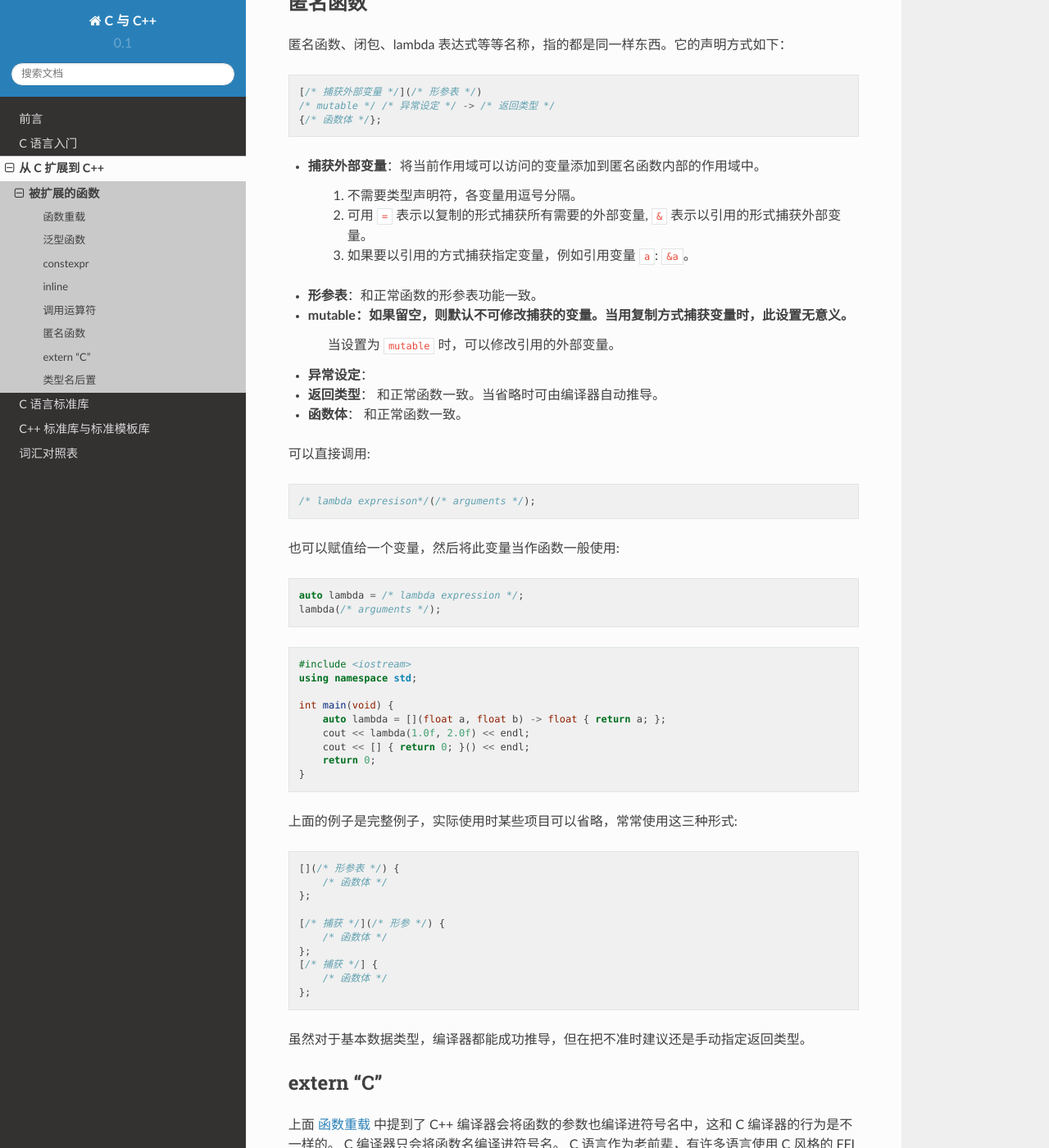
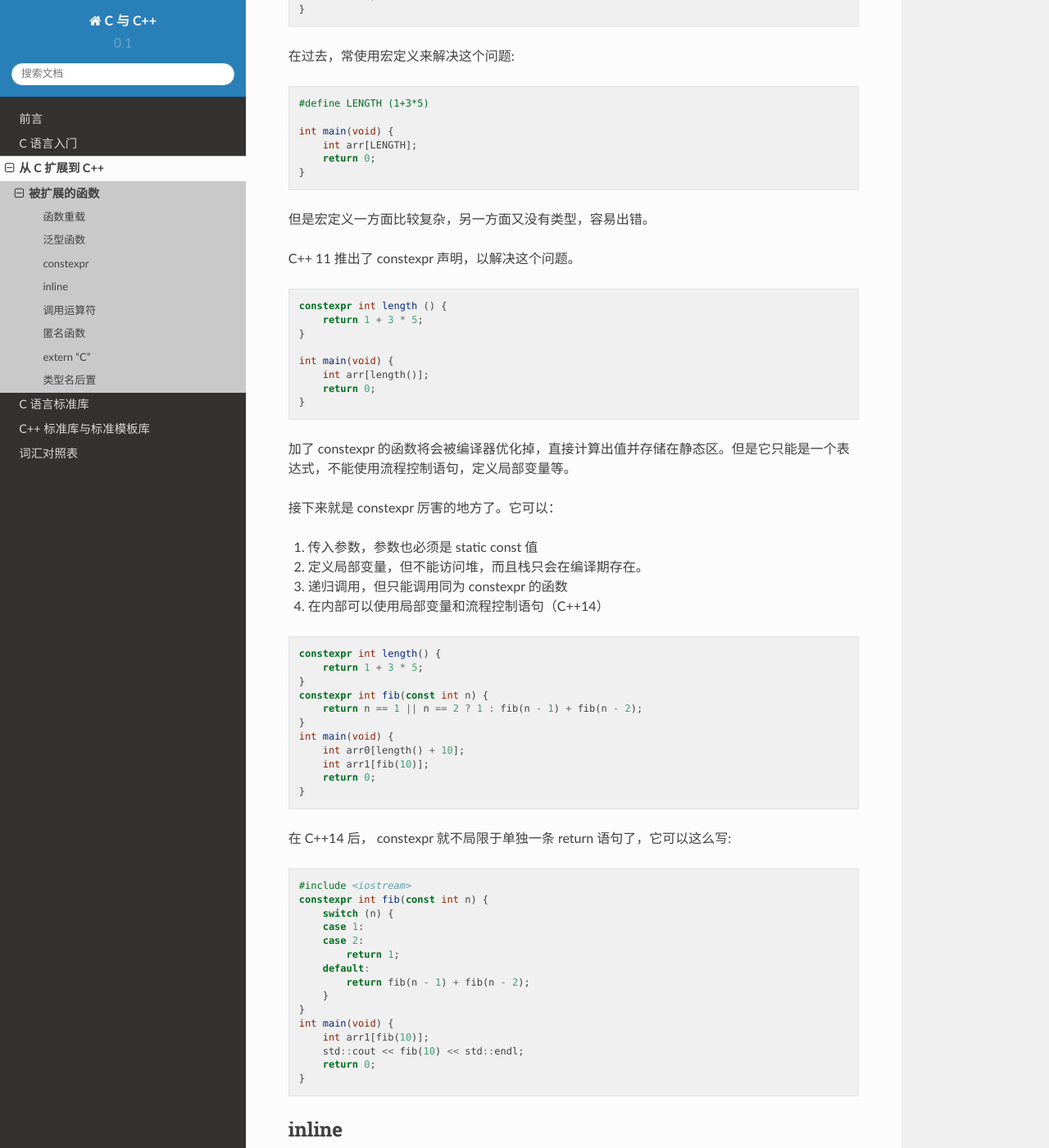
Before and after one commit to zombie110year/c-cpp, a Sphinx documentation site: the page built from source/extend-c/functions.rst, in a window 1280 px wide and 1400 px high, scrolled down 2902 px. Shown: the whole window at 82% size. Built offline with Sphinx 7.4.7 and the Read the Docs theme 2.0.0, drawn with Linux system fonts in a browser that asks for light colours; some of the changed text lies outside the part shown.

Commit message:
:sparkles: extend-c/function constexpr

```diff
--- a/source/extend-c/functions.rst
+++ b/source/extend-c/functions.rst
@@ -122,6 +122,89 @@ C++ 的泛型和函数重载是一样的原理：编辑器统计调用泛型函
 constexpr
 =========
 
+有一些表达式，无论在任何情况下都能求出唯一的值，并且没有任何副作用，这种表达式实际上在编译期间就会被编译器优化为静态常量。
+
+但是如果希望在程序中多处调用的话，就不得不重复书写相同的表达式。
+
+由于在栈上定义的数组是在编译期就分配内存的，因此它的长度必须是一个静态常量，我们可以利用这一性质来检验常量表达式。
+
+.. code:: cpp
+
+    int main(void) {
+        int arr[1 + 3 * 5]; // 长度为 16
+        return 0;
+    }
+
+在过去，常使用宏定义来解决这个问题:
+
+.. code:: cpp
+
+    #define LENGTH (1+3*5)
+
+    int main(void) {
+        int arr[LENGTH];
+        return 0;
+    }
+
+但是宏定义一方面比较复杂，另一方面又没有类型，容易出错。
+
+C++ 11 推出了 constexpr 声明，以解决这个问题。
+
+.. code:: cpp
+
+    constexpr int length () {
+        return 1 + 3 * 5;
+    }
+
+    int main(void) {
+        int arr[length()];
+        return 0;
+    }
+
+加了 constexpr 的函数将会被编译器优化掉，直接计算出值并存储在静态区。但是它只能是一个表达式，不能使用流程控制语句，定义局部变量等。
+
+接下来就是 constexpr 厉害的地方了。它可以：
+
+1. 传入参数，参数也必须是 static const 值
+2. 定义局部变量，但不能访问堆，而且栈只会在编译期存在。
+3. 递归调用，但只能调用同为 constexpr 的函数
+4. 在内部可以使用局部变量和流程控制语句（C++14）
+
+.. code:: cpp
+
+    constexpr int length() {
+        return 1 + 3 * 5;
+    }
+    constexpr int fib(const int n) {
+        return n == 1 || n == 2 ? 1 : fib(n - 1) + fib(n - 2);
+    }
+    int main(void) {
+        int arr0[length() + 10];
+        int arr1[fib(10)];
+        return 0;
+    }
+
+在 C++14 后， constexpr 就不局限于单独一条 return 语句了，它可以这么写:
+
+.. code:: cpp
+
+    #include <iostream>
+    constexpr int fib(const int n) {
+        switch (n) {
+        case 1:
+        case 2:
+            return 1;
+        default:
+            return fib(n - 1) + fib(n - 2);
+        }
+    }
+    int main(void) {
+        int arr1[fib(10)];
+        std::cout << fib(10) << std::endl;
+        return 0;
+    }
+
+
 inline
 ======
 
```
